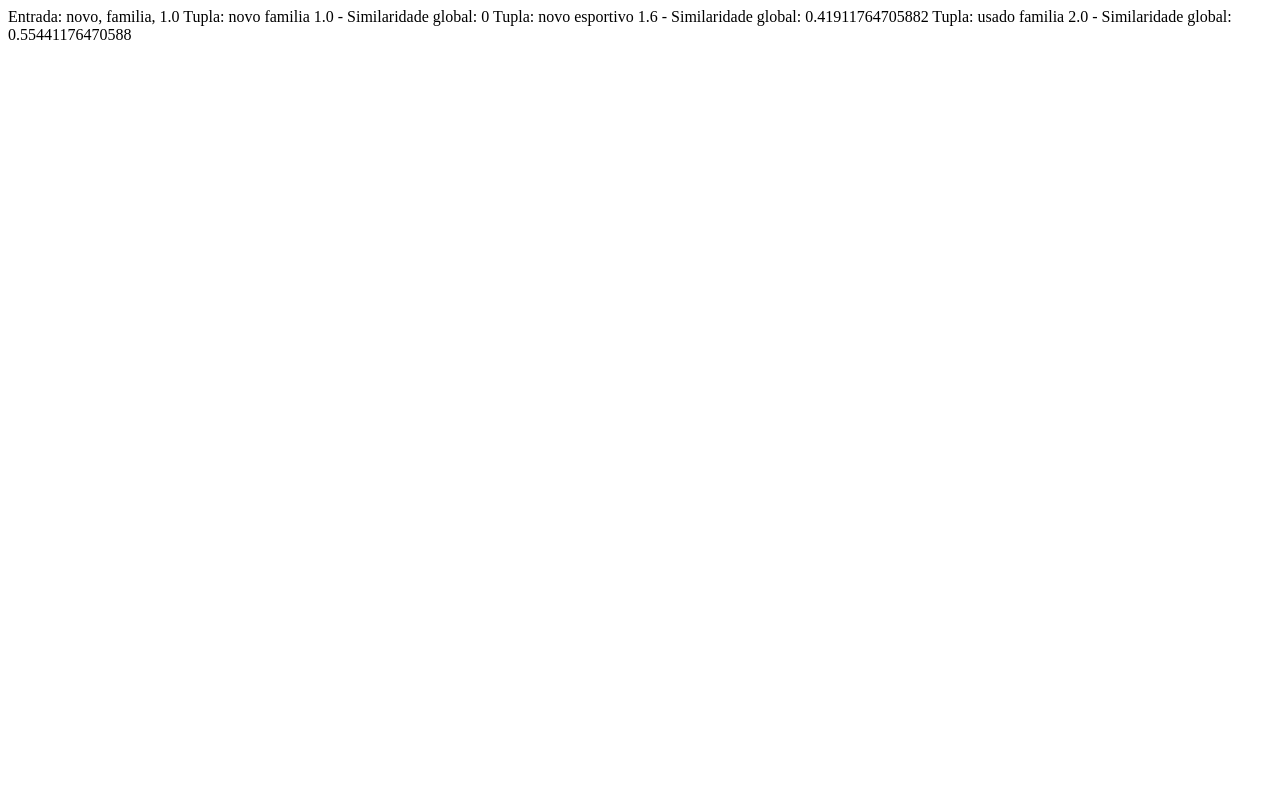
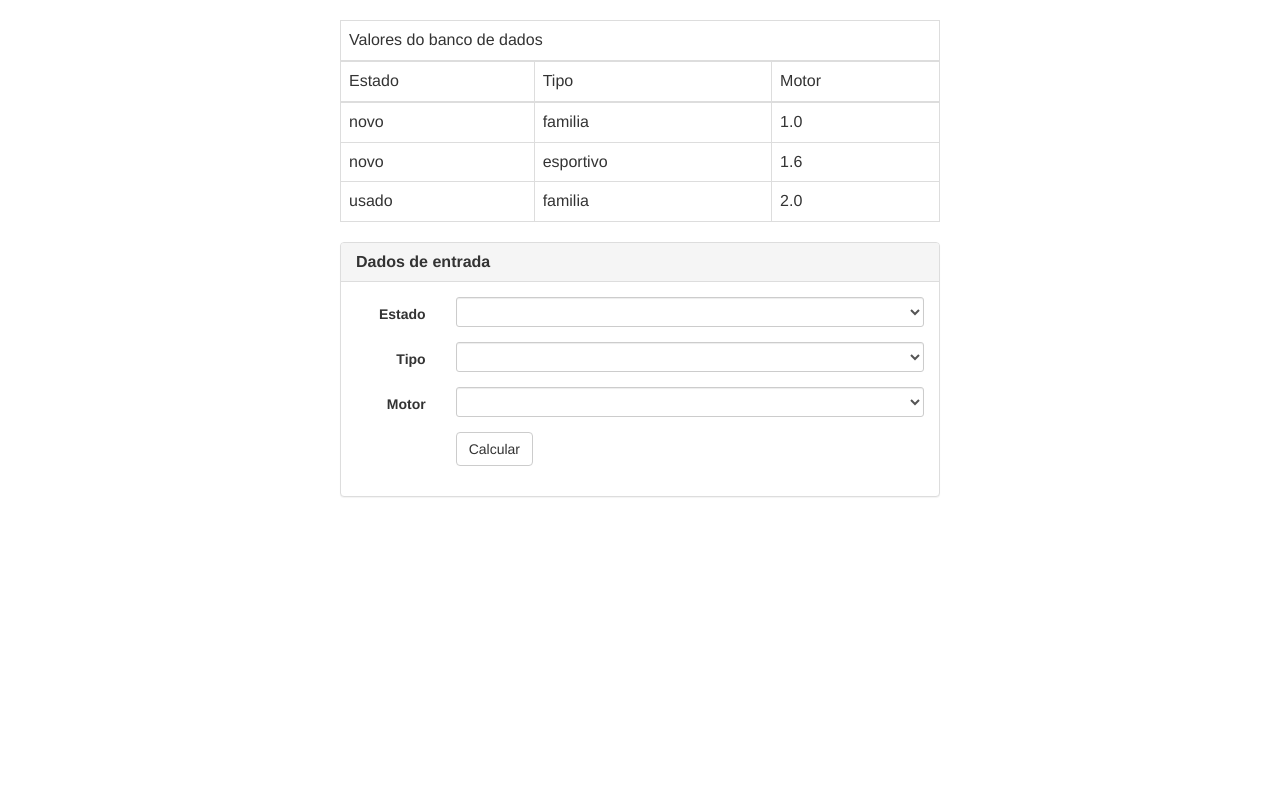
Before and after one commit to rafaelcaviquioli/RbcEscolhaVeiculo, a PHP site: page / in a window 1280 px wide. Run offline with PHP 8.4, Linux system fonts and the light colour scheme.

Commit message:
Adicionado visual gráfico.

```diff
--- a/EscolhaAutomovel.php
+++ b/EscolhaAutomovel.php
@@ -27,16 +27,13 @@ class EscolhaAutomovel {
     }
 
     public function procurar($estadoEntrada, $tipoEntrada, $motorEntrada){
-        //print_r($this->regras);
-        //print_r($this->valores);
-        //Busca o peso de cada valor entrado pelo usuário na busca.
+        $resultados = array();
+
         $estadoPeso = $this->regras['estado']['peso'];
         $tipoPeso = $this->regras['tipo']['peso'];
         $motorPeso = $this->regras['motor']['peso'];
 
         $somaPesos = $estadoPeso + $tipoPeso + $motorPeso;
-
-        echo "Entrada: $estadoEntrada, $tipoEntrada, $motorEntrada\n\n";
 
         //Itera sobre cada item da tabela de veículos do estoque.
         foreach ($this->valores as $tupla) {
@@ -59,10 +56,16 @@ class EscolhaAutomovel {
 
             $sg += ($this->regras["motor"]['peso'] * $this->mod($pesoItemTupla - $pesoItemEntrada)) / $somaPesos;
 
-            echo "Tupla: $estadoValor $tipoValor $motorValor - Similaridade global: $sg\n";
+            $percentual = $this->mod((($sg -1) *100));
+            $resultados[] = array($estadoValor, $tipoValor, $motorValor, $percentual);
         }
+
+        return $resultados;
     }
     public function mod($valor){
         return $valor < 0 ? $valor * -1 : $valor;
     }
+    public function getValores(){
+        return $this->valores;
+    }
 }
--- a/index.php
+++ b/index.php
@@ -1,16 +1,121 @@
 <?php
 require_once("EscolhaAutomovel.php");
 $escolhaAutomovel = new EscolhaAutomovel();
-$escolhaAutomovel->procurar("novo", "familia", "1.0");
 ?>
 <html>
     <head>
         <meta charset="UTF-8">
         <title></title>
+        <link rel="stylesheet" href="https://maxcdn.bootstrapcdn.com/bootstrap/3.3.6/css/bootstrap.min.css" integrity="sha384-1q8mTJOASx8j1Au+a5WDVnPi2lkFfwwEAa8hDDdjZlpLegxhjVME1fgjWPGmkzs7" crossorigin="anonymous">
+        <script src="https://maxcdn.bootstrapcdn.com/bootstrap/3.3.6/js/bootstrap.min.js" integrity="sha384-0mSbJDEHialfmuBBQP6A4Qrprq5OVfW37PRR3j5ELqxss1yVqOtnepnHVP9aJ7xS" crossorigin="anonymous"></script>
+        <style>
+            table, .panel {
+                margin: 20px auto;
+                width: 600px !important;
+            }
+        </style>
     </head>
     <body>
-        <?php
-        // put your code here
-        ?>
+        <table class="table table-bordered">
+            <thead>
+                <tr>
+                    <td colspan="3">Valores do banco de dados</td>
+                </tr>
+                <tr>
+                    <td>Estado</td>
+                    <td>Tipo</td>
+                    <td>Motor</td>
+                </tr>
+            </thead>
+            <tbody>
+                <?php
+                foreach ($escolhaAutomovel->getValores() as $valor) {
+                    echo <<<EOF
+                <tr>
+                    <td>{$valor['estado']}</td>
+                    <td>{$valor['tipo']}</td>
+                    <td>{$valor['motor']}</td>
+                </tr>
+EOF;
+                }
+                ?>
+
+            </tbody>
+        </table>
+        <?php if (isset($_POST['estado']) AND !empty($_POST['estado']) AND !empty($_POST['tipo']) AND !empty($_POST['motor'])) { ?>
+            <table class="table table-bordered">
+                <thead>
+                    <tr>
+                        <td colspan="4">Resultados para busca por: <strong><?php echo $_POST['estado'] . " , " . $_POST['tipo'] . " , " . $_POST['motor']; ?></strong></td>
+                    </tr>
+                    <tr>
+                        <td>Estado</td>
+                        <td>Tipo</td>
+                        <td>Motor</td>
+                        <td>Similaridade</td>
+                    </tr>
+                </thead>
+                <tbody>
+                    <?php
+                    $resultados = $escolhaAutomovel->procurar($_POST['estado'], $_POST['tipo'], $_POST['motor']);
+                    foreach ($resultados as $valor) {
+                        echo "
+                    <tr>
+                        <td>{$valor[0]}</td>
+                        <td>{$valor[1]}</td>
+                        <td>{$valor[2]}</td>
+                        <td>" . number_format($valor[3], 2) . "%</td>
+                    </tr>";
+                    }
+                    ?>
+
+                </tbody>
+            </table>
+        <?php } ?>
+        <div class="panel panel-default">
+            <div class="panel-heading">
+                <h3 class="panel-title"><strong>Dados de entrada</strong></h3>
+            </div>
+            <div class="panel-body">
+                <form class="form-horizontal" method="POST">
+                    <div class="form-group">
+                        <label for="estado" class="col-sm-2 control-label">Estado</label>
+                        <div class="col-sm-10">
+                            <select class="form-control input-sm" name="estado">
+                                <option></option>
+                                <option>novo</option>
+                                <option>usado</option>
+                            </select>
+                        </div>
+                    </div>
+                    <div class="form-group">
+                        <label for="tipo" class="col-sm-2 control-label">Tipo</label>
+                        <div class="col-sm-10">
+                            <select class="form-control input-sm col-sm-10" name="tipo">
+                                <option></option>
+                                <option>familia</option>
+                                <option>esportivo</option>
+                            </select>
+                        </div>
+                    </div>
+                    <div class="form-group">
+                        <label for="motor" class="col-sm-2 control-label">Motor</label>
+                        <div class="col-sm-10">
+                            <select class="form-control input-sm col-sm-10" name="motor">
+                                <option></option>
+                                <option>1.0</option>
+                                <option>1.6</option>
+                                <option>2.0</option>
+                            </select>
+                        </div>
+                    </div>
+                    <div class="form-group">
+                        <div class="col-sm-offset-2 col-sm-10">
+                            <button type="submit" class="btn btn-default">Calcular</button>
+                        </div>
+                    </div>
+                </form>
+            </div>
+        </div>
     </body>
 </html>
```
